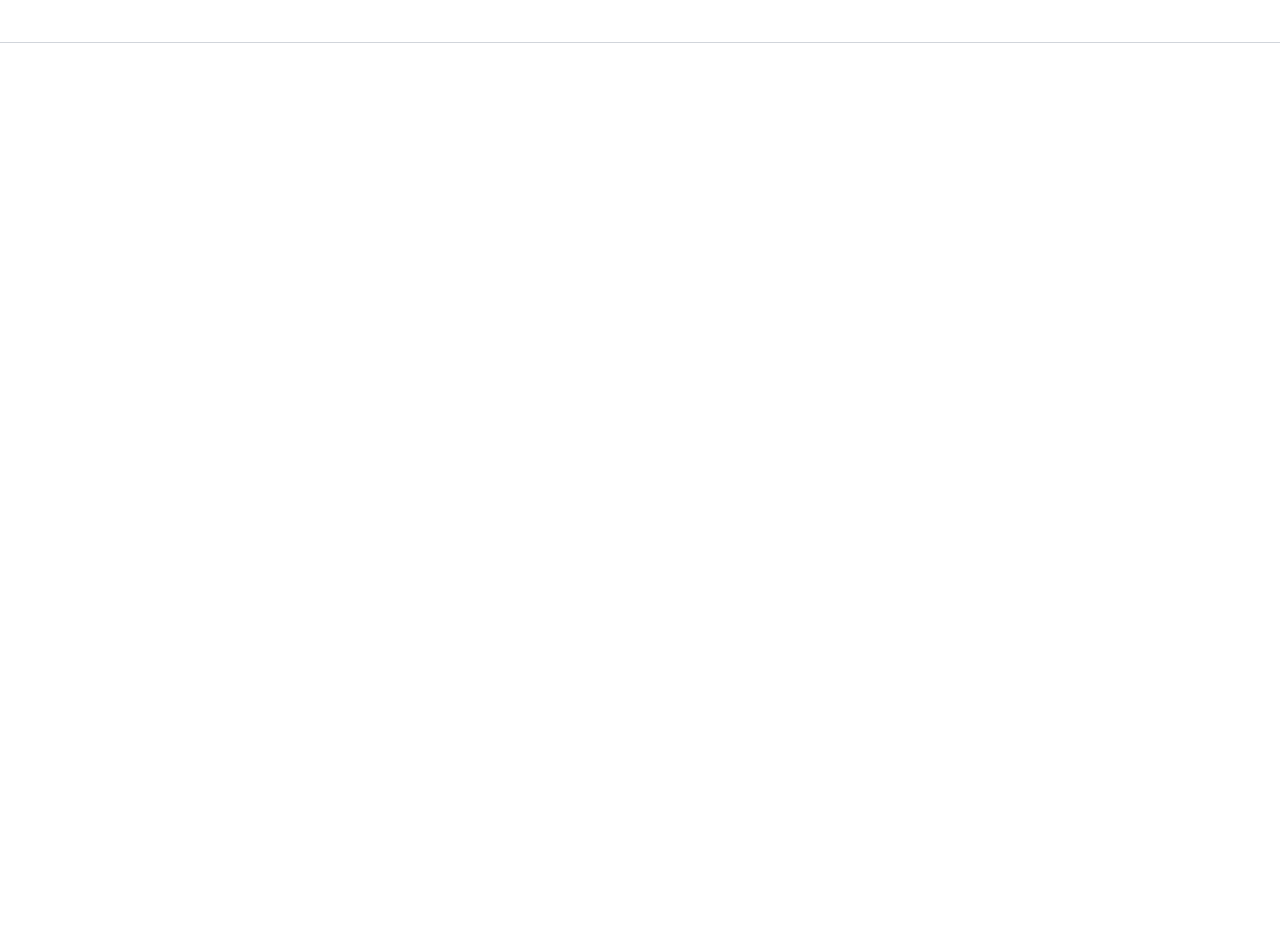
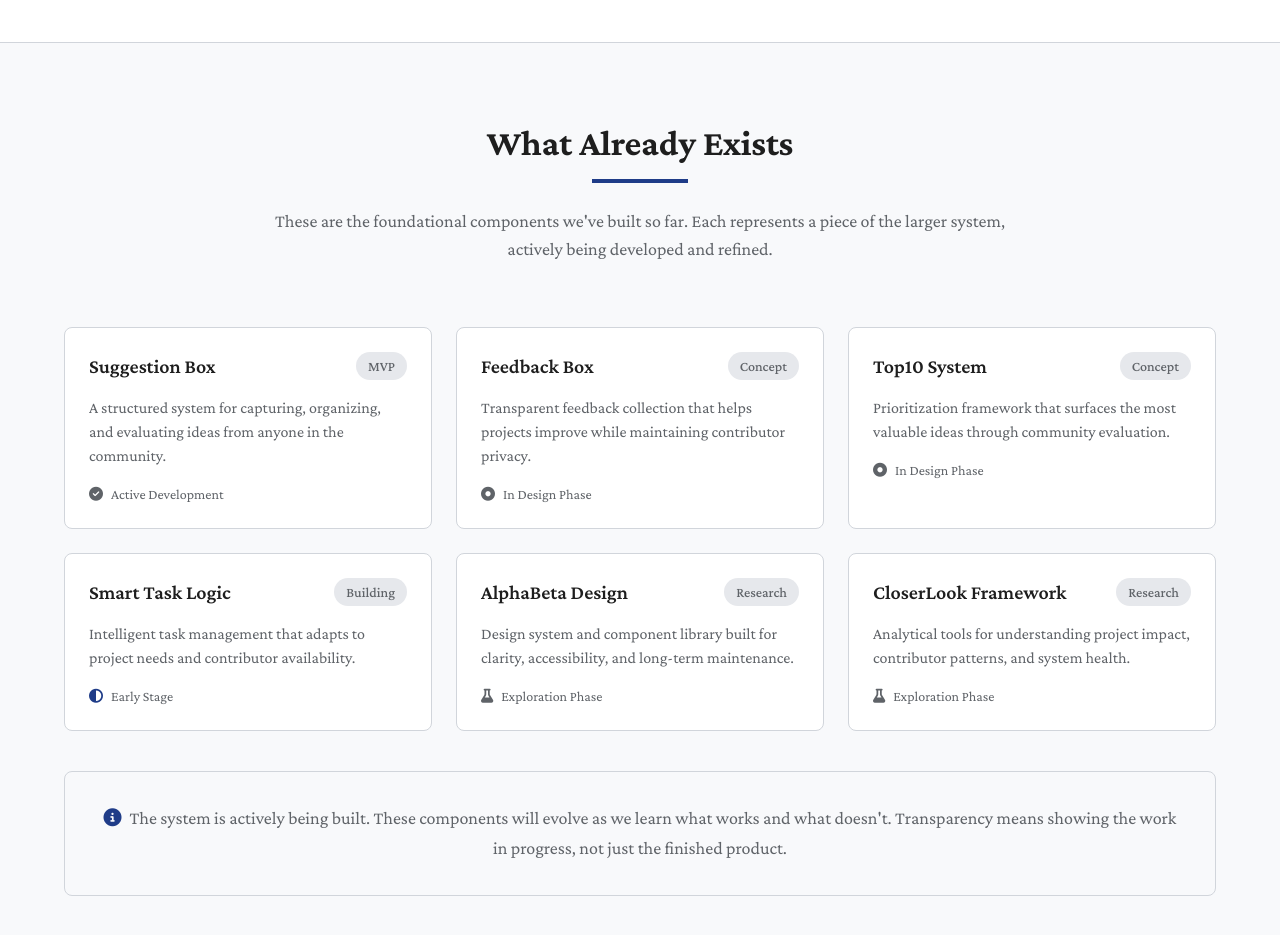
Before and after one commit to peterrobert/TUC_WEBSITE, a React (Vite) app: page / in a window 1280 px wide. Shown: the part 3400-4335 px from the top of the page. Before the commit the page ends 3443 px from the top, so only its background shows below. Built offline with nearby package versions, Linux system fonts and the light colour scheme.

Commit message:
what exists section of landing page

```diff
--- a/src/data/landingPage.ts
+++ b/src/data/landingPage.ts
@@ -84,7 +84,71 @@ const landingPageData = {
         "Value flows to those who create it"
       ]
     }
+  },
+
+  "whatExistsSection": {
+    "title": "What Already Exists",
+    "subtitle": "These are the foundational components we've built so far. Each represents a piece of the larger system, actively being developed and refined.",
+    "components": [
+      {
+        "name": "Suggestion Box",
+        "status": "MVP",
+        "statusType": "active",
+        "description": "A structured system for capturing, organizing, and evaluating ideas from anyone in the community.",
+        "progressLabel": "Active Development",
+        "icon": "fa-circle-check",
+        "iconColor": "dark-cyan"
+      },
+      {
+        "name": "Feedback Box",
+        "status": "Concept",
+        "statusType": "concept",
+        "description": "Transparent feedback collection that helps projects improve while maintaining contributor privacy.",
+        "progressLabel": "In Design Phase",
+        "icon": "fa-circle-dot",
+        "iconColor": "medium-gray"
+      },
+      {
+        "name": "Top10 System",
+        "status": "Concept",
+        "statusType": "concept",
+        "description": "Prioritization framework that surfaces the most valuable ideas through community evaluation.",
+        "progressLabel": "In Design Phase",
+        "icon": "fa-circle-dot",
+        "iconColor": "medium-gray"
+      },
+      {
+        "name": "Smart Task Logic",
+        "status": "Building",
+        "statusType": "building",
+        "description": "Intelligent task management that adapts to project needs and contributor availability.",
+        "progressLabel": "Early Stage",
+        "icon": "fa-circle-half-stroke",
+        "iconColor": "deep-blue"
+      },
+      {
+        "name": "AlphaBeta Design",
+        "status": "Research",
+        "statusType": "research",
+        "description": "Design system and component library built for clarity, accessibility, and long-term maintenance.",
+        "progressLabel": "Exploration Phase",
+        "icon": "fa-flask",
+        "iconColor": "medium-gray"
+      },
+      {
+        "name": "CloserLook Framework",
+        "status": "Research",
+        "statusType": "research",
+        "description": "Analytical tools for understanding project impact, contributor patterns, and system health.",
+        "progressLabel": "Exploration Phase",
+        "icon": "fa-flask",
+        "iconColor": "medium-gray"
+      }
+    ],
+    "footerNote": "The system is actively being built. These components will evolve as we learn what works and what doesn't. Transparency means showing the work in progress, not just the finished product."
   }
+
+
 
 }
 
--- a/src/pages/landing-page/LandingPage.tsx
+++ b/src/pages/landing-page/LandingPage.tsx
@@ -1,15 +1,18 @@
 import landingPageData from "../../data/landingPage";
 import HeroSection from "./HeroSection";
+import WhatExistsSection from "./WhatExistsSection";
 import WhatIsTucSection from "./WhatIsTucSection";
 import WhyTucSection from "./WhyTucSection";
 
 const LandingPage = () => {
-  const { heroSection, whatIsTucSection, whyTucSection } = landingPageData;
+  const { heroSection, whatIsTucSection, whyTucSection, whatExistsSection } =
+    landingPageData;
   return (
     <>
       <HeroSection heroSection={heroSection} />
       <WhatIsTucSection whatIsTucSection={whatIsTucSection} />
       <WhyTucSection whyTucSection={whyTucSection} />
+      <WhatExistsSection whatExistsSection={whatExistsSection} />
     </>
   );
 };
--- /dev/null
+++ b/src/pages/landing-page/WhatExistsSection.tsx
@@ -0,0 +1,78 @@
+type WhatExistsSectionProps = {
+  whatExistsSection: {
+    title: string;
+    subtitle: string;
+    components: {
+      name: string;
+      status: string;
+      statusType: string;
+      description: string;
+      progressLabel: string;
+      icon: string;
+      iconColor: string;
+    }[];
+    footerNote: string;
+  };
+};
+
+const WhatExistsSection = ({ whatExistsSection }: WhatExistsSectionProps) => {
+  const { title, subtitle, components, footerNote } = whatExistsSection;
+  return (
+    <section id="what-exists-section" className="py-14 sm:py-20 px-4 sm:px-8">
+      <div className="max-w-6xl mx-auto">
+        {/* Header */}
+        <div className="text-center mb-12 sm:mb-16">
+          <h2 className="text-2xl sm:text-3xl md:text-4xl font-serif font-bold text-dark-gray mb-3 sm:mb-4">
+            {title}
+          </h2>
+
+          <div className="w-16 sm:w-24 h-1 bg-deep-blue mx-auto mb-4 sm:mb-6"></div>
+
+          <p className="text-base sm:text-lg text-medium-gray max-w-3xl mx-auto px-2">
+            {subtitle}
+          </p>
+        </div>
+
+        {/* Cards Grid */}
+        <div className="grid grid-cols-1 sm:grid-cols-2 lg:grid-cols-3 gap-5 sm:gap-6 mb-8 sm:mb-10">
+          {components.map((component, index) => {
+            return (
+              <div
+                className="bg-white border border-cool-gray rounded-lg p-5 sm:p-6 hover:shadow-lg transition-shadow"
+                key={index}
+              >
+                <div className="flex items-center justify-between mb-3 sm:mb-4">
+                  <h3 className="text-lg sm:text-xl font-semibold text-dark-gray">
+                    {component.name}
+                  </h3>
+                  <span className="px-2 sm:px-3 py-1 bg-light-gray text-medium-gray text-xs sm:text-sm rounded-full font-medium">
+                    {component.status}
+                  </span>
+                </div>
+                <p className="text-sm sm:text-base text-medium-gray mb-3 sm:mb-4">
+                  {component.description}
+                </p>
+                <div className="flex items-center text-xs sm:text-sm text-medium-gray">
+                  <i
+                    className={`fa-solid ${component.icon} text-${component.iconColor} mr-2`}
+                  ></i>
+                  <span>{component.progressLabel}</span>
+                </div>
+              </div>
+            );
+          })}
+        </div>
+
+        {/* Info Footer */}
+        <div className="bg-pale-blue border border-cool-gray rounded-lg p-5 sm:p-8 text-center">
+          <p className="text-sm sm:text-lg text-medium-gray leading-relaxed">
+            <i className="fa-solid fa-info-circle mr-2 text-deep-blue"></i>
+            {footerNote}
+          </p>
+        </div>
+      </div>
+    </section>
+  );
+};
+
+export default WhatExistsSection;
```
